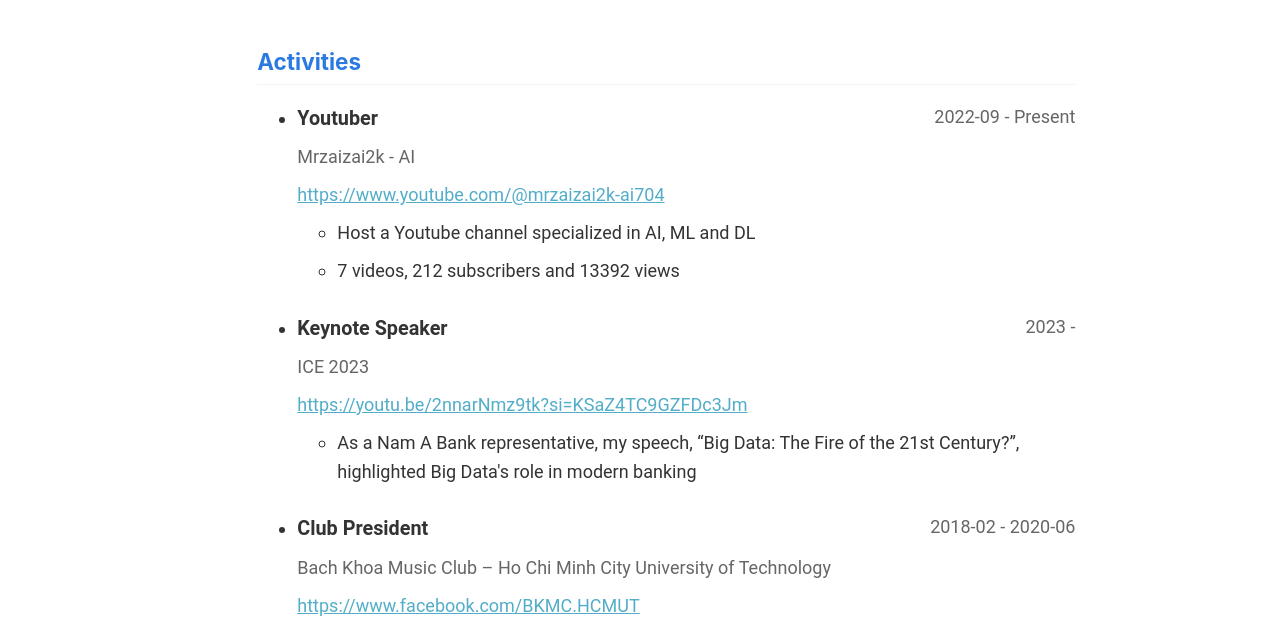
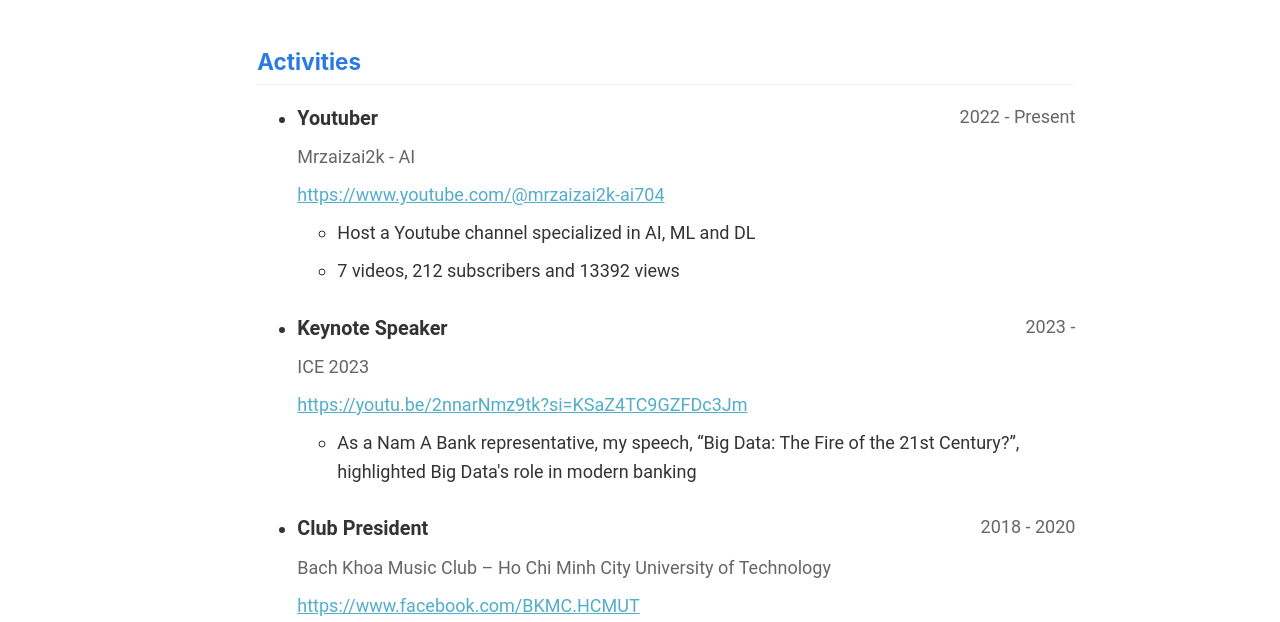
Before and after one commit to mrzaizai2k/mrzaizai2k.github.io, a Jekyll site: the page built from _pages/cv-json.md, in a window 1280 px wide and 900 px high, scrolled down 1533 px. Shown: the part 154-776 px from the top of the window. Built offline with Jekyll 4.4.1, drawn with Linux system fonts in a browser that asks for light colours.

```diff
--- a/_config.yml
+++ b/_config.yml
@@ -28,7 +28,7 @@ author:
   bio              : "You want WEAPONS? BOOKS are the best weapon in the world. ARM YOURSELF!"
   location         : "Viet Nam"
   employer         : "Nam A Bank"
-  uri              : # URL
+  uri              : "https://mrzaizai2k.xyz/"
   email            : "chibao24.12.1999@gmail.com"
 
   # # Academic websites
--- a/_data/cv.json
+++ b/_data/cv.json
@@ -112,7 +112,7 @@
       "organization": "Mrzaizai2k - AI",
       "position": "Youtuber",
       "website": "https://www.youtube.com/@mrzaizai2k-ai704",
-      "startDate": "2022-09",
+      "startDate": "2022",
       "endDate": "Present",
       "summary": "",
       "highlights": [
@@ -133,8 +133,8 @@
       "organization": "Bach Khoa Music Club – Ho Chi Minh City University of Technology",
       "position": "Club President",
       "website": "https://www.facebook.com/BKMC.HCMUT",
-      "startDate": "2018-02",
-      "endDate": "2020-06",
+      "startDate": "2018",
+      "endDate": "2020",
       "summary": "",
       "highlights": [
         "Planning and Organizing BK's Got Talent 2018 | Xem Xém OLD | Lơ show… of more than 100 persons each",
```
Also changed, not shown: _pages/about.md (+2 -0 lines).
